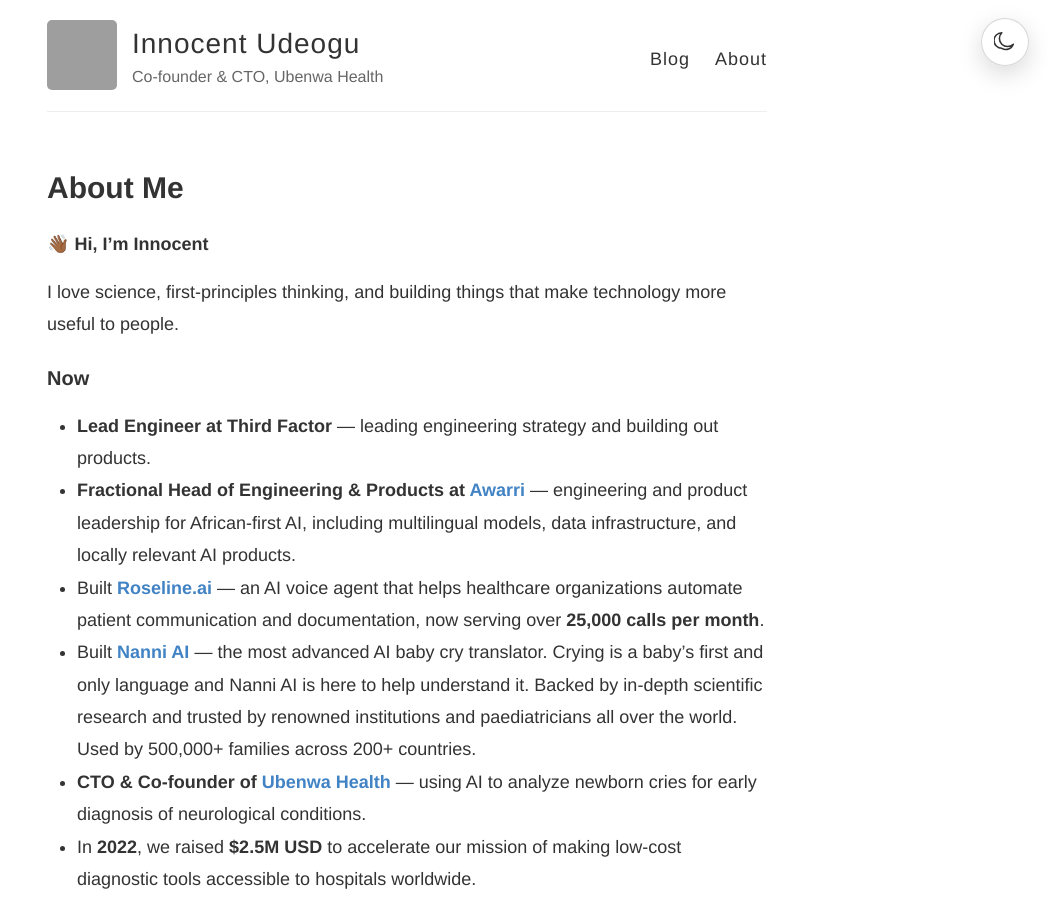
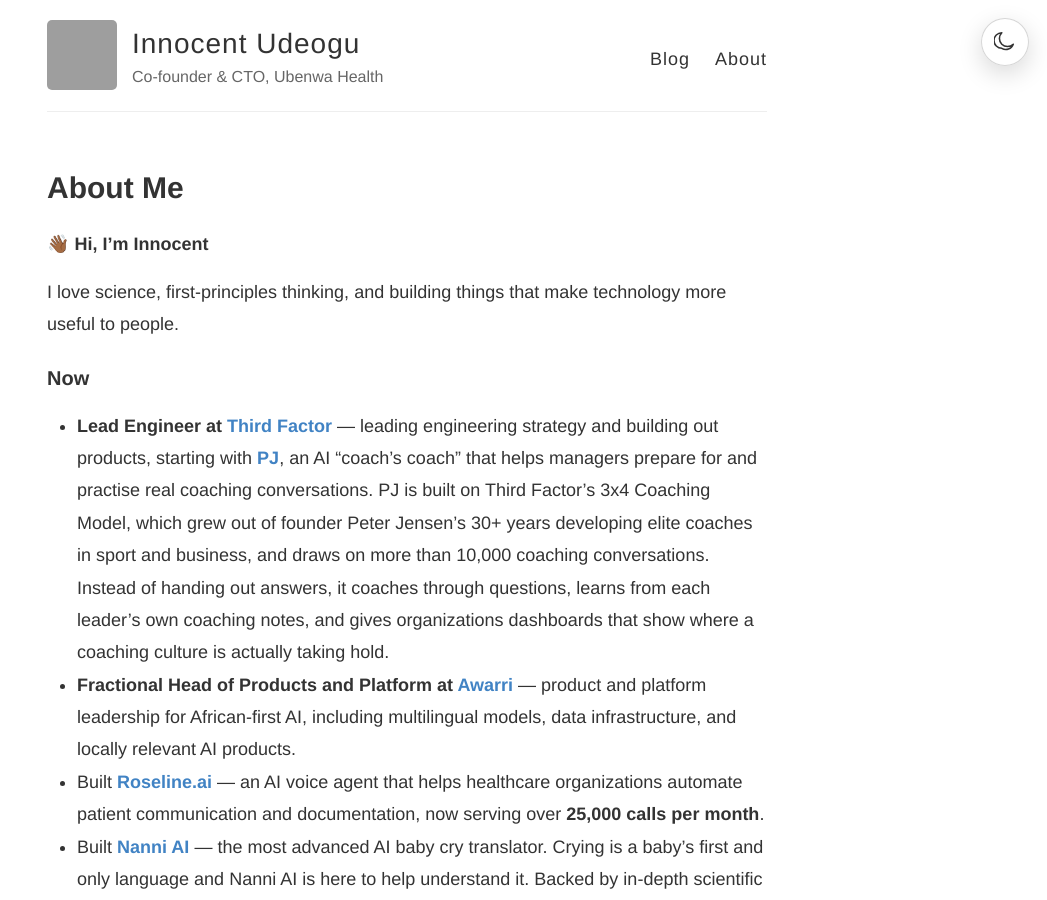
Before and after one commit to Innarticles/Innarticles.github.io, a Jekyll site: the page built from index.md, in a window 1280 px wide and 900 px high. Shown: the whole window, without its empty margins (233-1280 px from the left). Built offline with Jekyll 4.4.1, drawn with Linux system fonts in a browser that asks for light colours; grey boxes are pictures that could not be loaded.

Commit message:
Expand Third Factor entry with PJ and retitle Awarri role
Co-Authored-By: Claude Opus 5.5 <noreply@anthropic.com>
Claude-Session: https://claude.ai/code/session_012iKq8CUhGTRBTekmetB9vX

```diff
--- a/index.md
+++ b/index.md
@@ -10,8 +10,8 @@ I love science, first-principles thinking, and building things that make technol
 
 ### Now
 
-- **Lead Engineer at Third Factor** — leading engineering strategy and building out products.
-- **Fractional Head of Engineering & Products at [Awarri](https://www.awarri.com/)** — engineering and product leadership for African-first AI, including multilingual models, data infrastructure, and locally relevant AI products.
+- **Lead Engineer at [Third Factor](https://www.thirdfactor.com/)** — leading engineering strategy and building out products, starting with [**PJ**](https://www.thirdfactor.com/meet-pj/), an AI “coach’s coach” that helps managers prepare for and practise real coaching conversations. PJ is built on Third Factor’s 3x4 Coaching Model, which grew out of founder Peter Jensen’s 30+ years developing elite coaches in sport and business, and draws on more than 10,000 coaching conversations. Instead of handing out answers, it coaches through questions, learns from each leader’s own coaching notes, and gives organizations dashboards that show where a coaching culture is actually taking hold.
+- **Fractional Head of Products and Platform at [Awarri](https://www.awarri.com/)** — product and platform leadership for African-first AI, including multilingual models, data infrastructure, and locally relevant AI products.
 - Built [**Roseline.ai**](https://roseline.ai) — an AI voice agent that helps healthcare organizations automate patient communication and documentation, now serving over **25,000 calls per month**.
 - Built [**Nanni AI**](https://nanni.ai) — the most advanced AI baby cry translator. Crying is a baby’s first and only language and Nanni AI is here to help understand it. Backed by in-depth scientific research and trusted by renowned institutions and paediatricians all over the world. Used by 500,000+ families across 200+ countries.
 - **CTO & Co-founder of [Ubenwa Health](https://www.ubenwa.ai/)** — using AI to analyze newborn cries for early diagnosis of neurological conditions.
```
